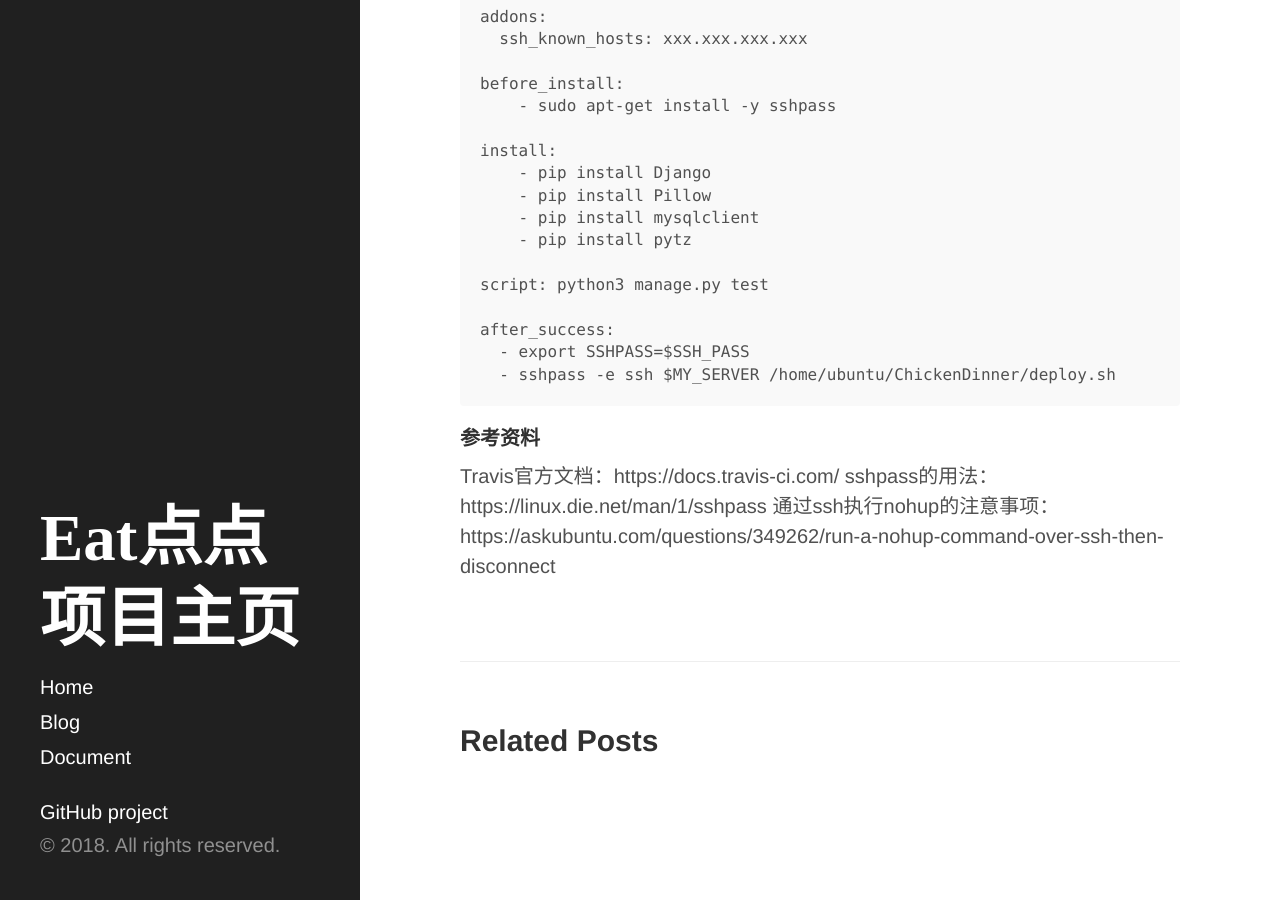
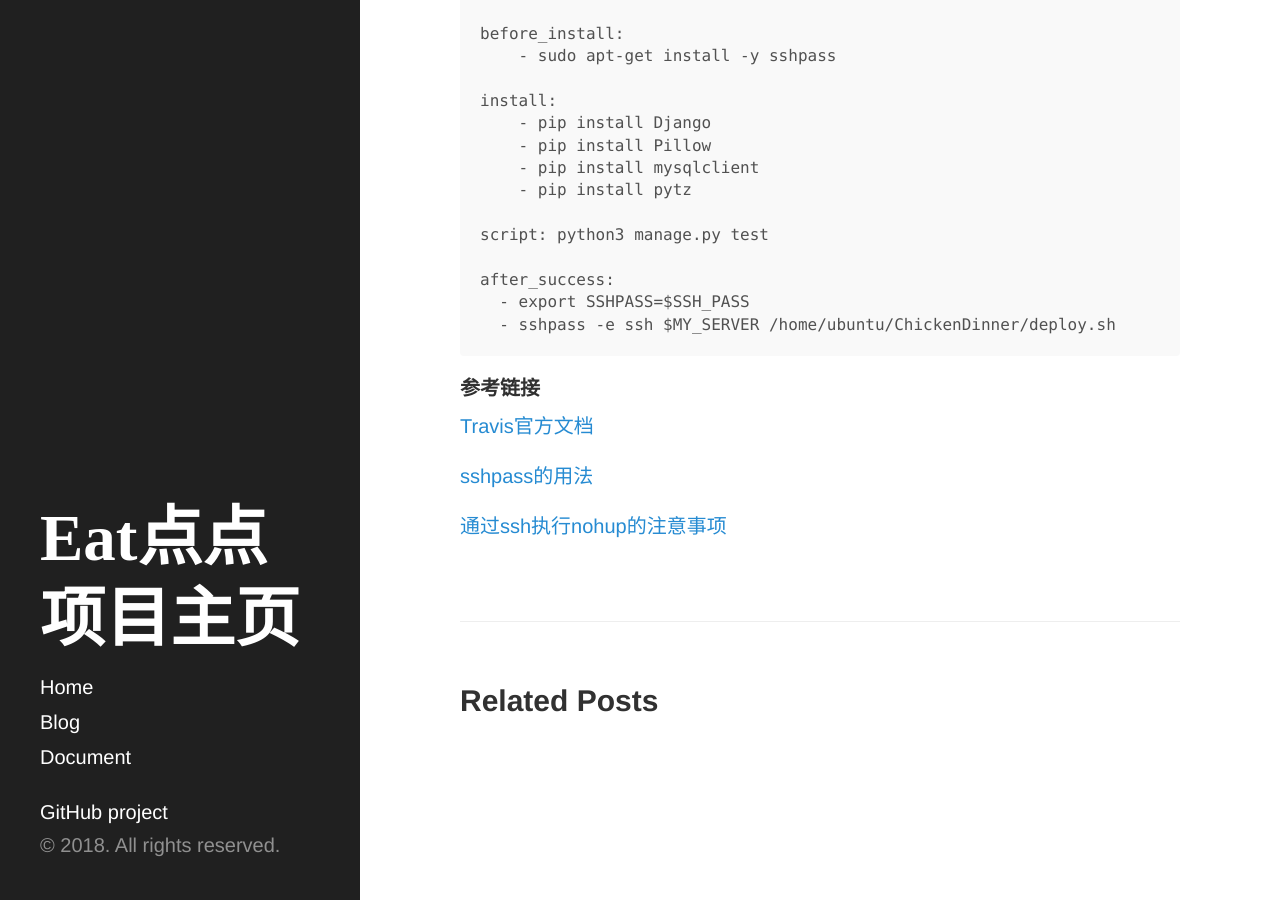
Before and after one commit to ChickenDinner8/ChickenDinner8.github.io, a Jekyll site: the page built from _posts/2018-04-11-Travis-CI-how-to-use.md, in a window 1280 px wide and 900 px high, scrolled down 3664 px. Built offline with Jekyll 4.4.1, drawn with Linux system fonts in a browser that asks for light colours; our own code applies the rules of GitHub Pages for plain Markdown files; some of the changed text lies outside the part shown.

````diff
--- a/_posts/2018-04-11-Travis-CI-how-to-use.md
+++ b/_posts/2018-04-11-Travis-CI-how-to-use.md
@@ -1,14 +1,6 @@
----
-layout: post
-title: 使用Travis CI 进行 CI/CD
-tags: blog
----
-
 # 使用Travis CI 进行CI/CD
 
 ---
-
-15331321-wyr
 
 #### 简介
 Travis CI是一个在线的，分布式的服务。通过Travis，我们能够对Github上的项目进行持续集成（CI）和持续部署（CD）
@@ -98,10 +90,12 @@ after_success:
   - sshpass -e ssh $MY_SERVER /home/ubuntu/ChickenDinner/deploy.sh
 ```
 
-#### 参考资料
-Travis官方文档：https://docs.travis-ci.com/
-sshpass的用法：https://linux.die.net/man/1/sshpass
-通过ssh执行nohup的注意事项：https://askubuntu.com/questions/349262/run-a-nohup-command-over-ssh-then-disconnect
+#### 参考链接
+[Travis官方文档](https://docs.travis-ci.com/)
+
+[sshpass的用法](https://linux.die.net/man/1/sshpass)
+
+[通过ssh执行nohup的注意事项](https://askubuntu.com/questions/349262/run-a-nohup-command-over-ssh-then-disconnect)
 
 
   [1]: https://raw.githubusercontent.com/ChickenDinner8/ChickenDinner8.github.io/master/public/img/travis-how-to-use/login.PNG
````
